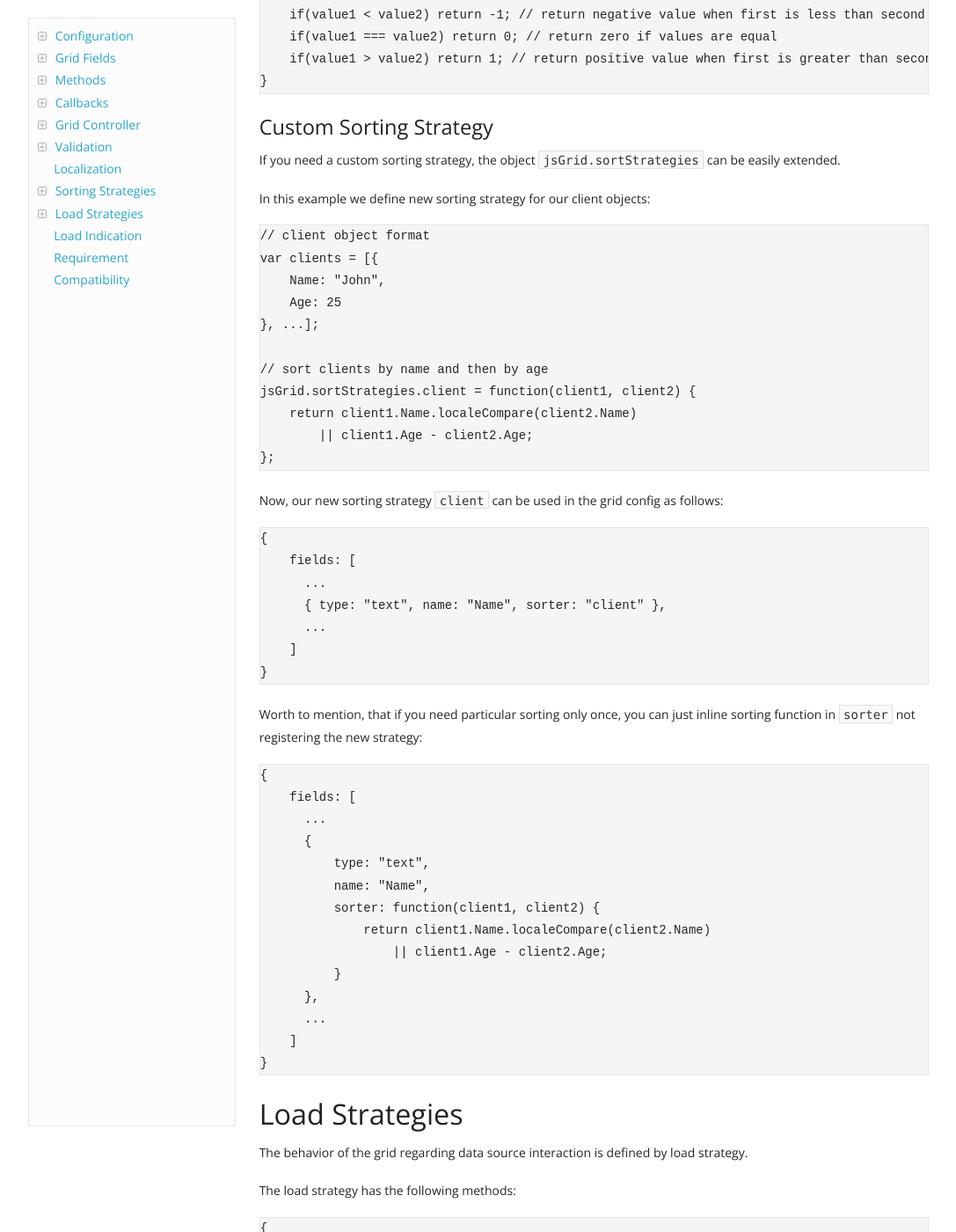
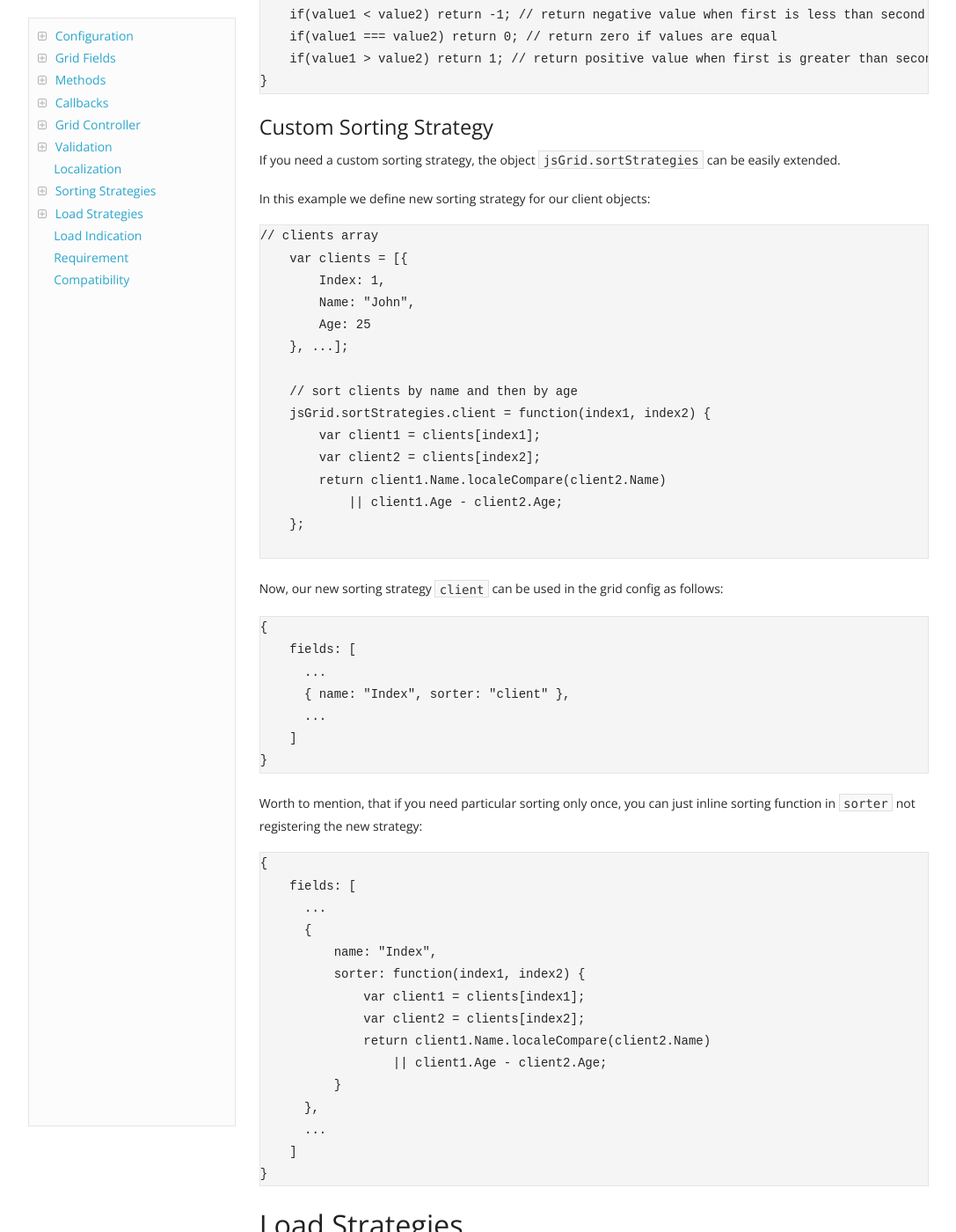
Before and after one commit to tabalinas/jsgrid, a Jekyll site: the page built from docs/index.html, in a window 1280 px wide and 1400 px high, scrolled down 36631 px. Shown: the whole window at 88% size, without its empty margins (96-1183 px from the left). Built offline with Jekyll 4.4.1, drawn with Linux system fonts in a browser that asks for light colours; nearby versions of some CDN libraries; comment, search, counter and statistics services are not loaded.

Commit message:
Site: Fix custom sorting strategy description
Fixes #298

```diff
--- a/_includes/docs.md
+++ b/_includes/docs.md
@@ -1580,17 +1580,21 @@ If you need a custom sorting strategy, the object `jsGrid.sortStrategies` can be
 In this example we define new sorting strategy for our client objects:
 
 <div class="code">
-    <pre class="prettyprint linenums lang-js">// client object format
-var clients = [{
-    Name: "John",
-    Age: 25
-}, ...];
-
-// sort clients by name and then by age
-jsGrid.sortStrategies.client = function(client1, client2) {
-    return client1.Name.localeCompare(client2.Name)
-        || client1.Age - client2.Age;
-};</pre>
+    <pre class="prettyprint linenums lang-js">// clients array
+    var clients = [{
+        Index: 1,
+        Name: "John",
+        Age: 25
+    }, ...];
+
+    // sort clients by name and then by age
+    jsGrid.sortStrategies.client = function(index1, index2) {
+        var client1 = clients[index1];
+        var client2 = clients[index2];
+        return client1.Name.localeCompare(client2.Name)
+            || client1.Age - client2.Age;
+    };
+    </pre>
 </div>
 
 Now, our new sorting strategy `client` can be used in the grid config as follows:
@@ -1599,7 +1603,7 @@ Now, our new sorting strategy `client` can be used in the grid config as follows
     <pre class="prettyprint linenums lang-js">{
     fields: [
       ...
-      { type: "text", name: "Name", sorter: "client" },
+      { name: "Index", sorter: "client" },
       ...
     ]
 }</pre>
@@ -1612,9 +1616,10 @@ Worth to mention, that if you need particular sorting only once, you can just in
     fields: [
       ...
       {
-          type: "text",
-          name: "Name",
-          sorter: function(client1, client2) {
+          name: "Index",
+          sorter: function(index1, index2) {
+              var client1 = clients[index1];
+              var client2 = clients[index2];
               return client1.Name.localeCompare(client2.Name)
                   || client1.Age - client2.Age;
           }
```
